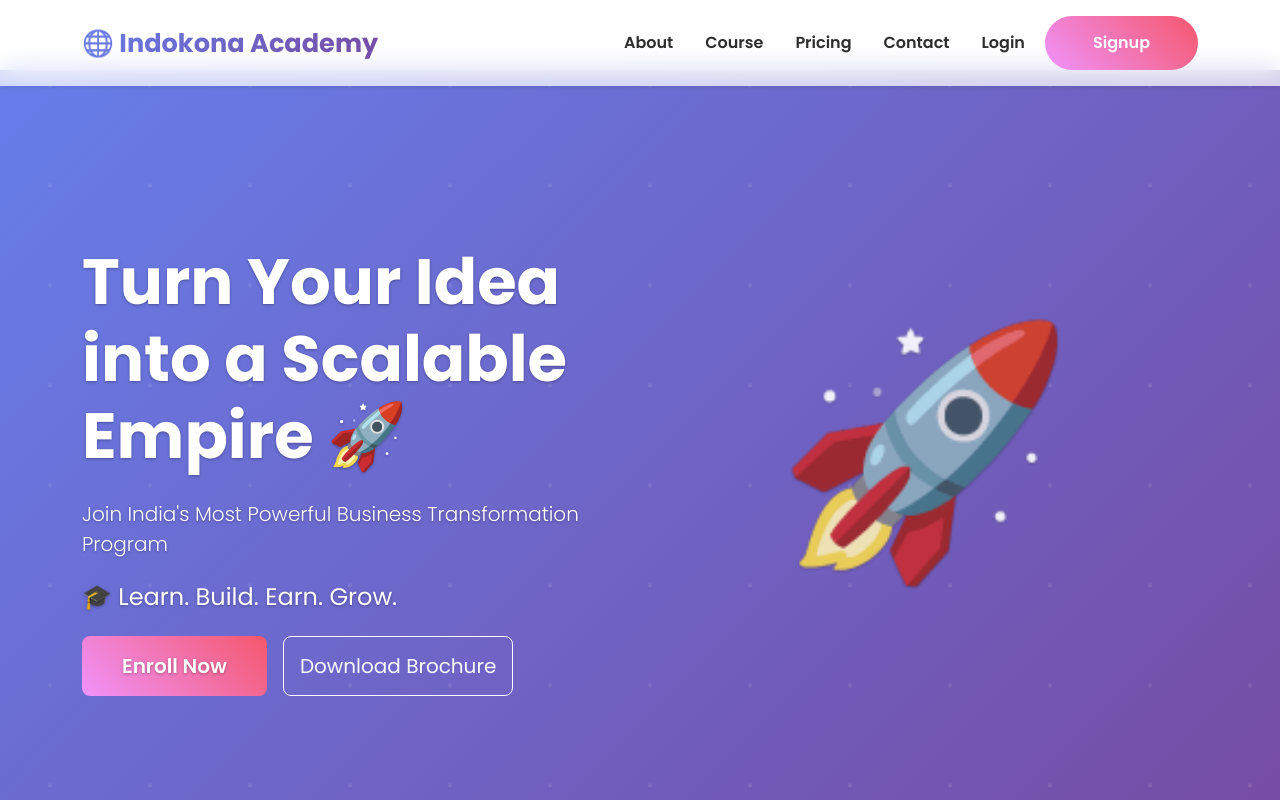
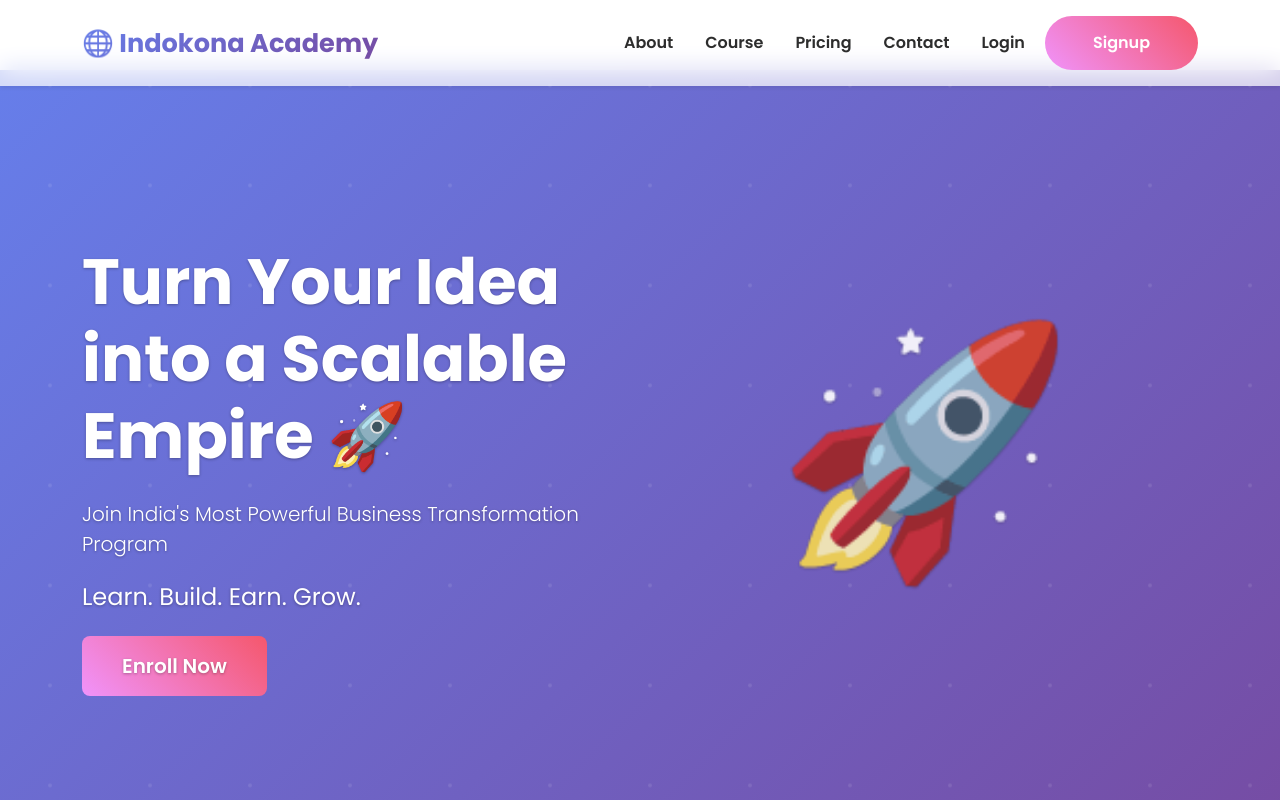
Before and after one commit to Tarunshakya1999/indokonafrontend, a React (Vite) app: page /acadmy in a window 1280 px wide. Shown: the top 800 px of the page. Built offline with nearby package versions, Linux system fonts and the light colour scheme.

Commit message:
The End8u9ii

```diff
--- a/src/AcademyPage.jsx
+++ b/src/AcademyPage.jsx
@@ -455,10 +455,10 @@ window.addEventListener("scroll", () => {
             <div className="col-lg-6" data-animate="fade-right">
               <h1 className="display-3 fw-bold mb-4">Turn Your Idea into a Scalable Empire 🚀</h1>
               <p className="lead mb-4">Join India's Most Powerful Business Transformation Program</p>
-              <h4 className="mb-4">🎓 Learn. Build. Earn. Grow.</h4>
+              <h4 className="mb-4">Learn. Build. Earn. Grow.</h4>
               <div className="d-flex gap-3 flex-wrap">
                 <a className="btn btn-custom text-white btn-lg" href="https://forms.gle/3gMjQTSvo4s8v9Uw9">Enroll Now</a>
-                <button className="btn btn-outline-light btn-lg">Download Brochure</button>
+
               </div>
             </div>
             <div className="col-lg-6 text-center" data-animate="fade-left">
@@ -620,6 +620,7 @@ window.addEventListener("scroll", () => {
                     </span>
                   ))}
                 </div>
+
               </div>
 
               <div className="bg-light p-4 rounded-3" data-animate="zoom-in">
@@ -732,8 +733,9 @@ window.addEventListener("scroll", () => {
             <h2 className="display-4 fw-bold mb-4">Ready to Build Your Empire? 🚀</h2>
             <p className="lead mb-4">Let's turn your dream into reality today.</p>
             <div className="d-flex gap-3 justify-content-center flex-wrap">
-              <a className="btn btn-light btn-lg px-5" href='https://forms.gle/3gMjQTSvo4s8v9Uw9'>Enroll Now</a>
+              <a className="btn btn-outline-light btn-lg" href='https://forms.gle/3gMjQTSvo4s8v9Uw9'>Hey User Enroll Now</a>
               <button className="btn btn-outline-light btn-lg px-5">Call +91 9625995155</button>
+              <button className="btn btn-outline-light btn-lg">Download Brochure</button>
             </div>
           </div>
         </div>
```
